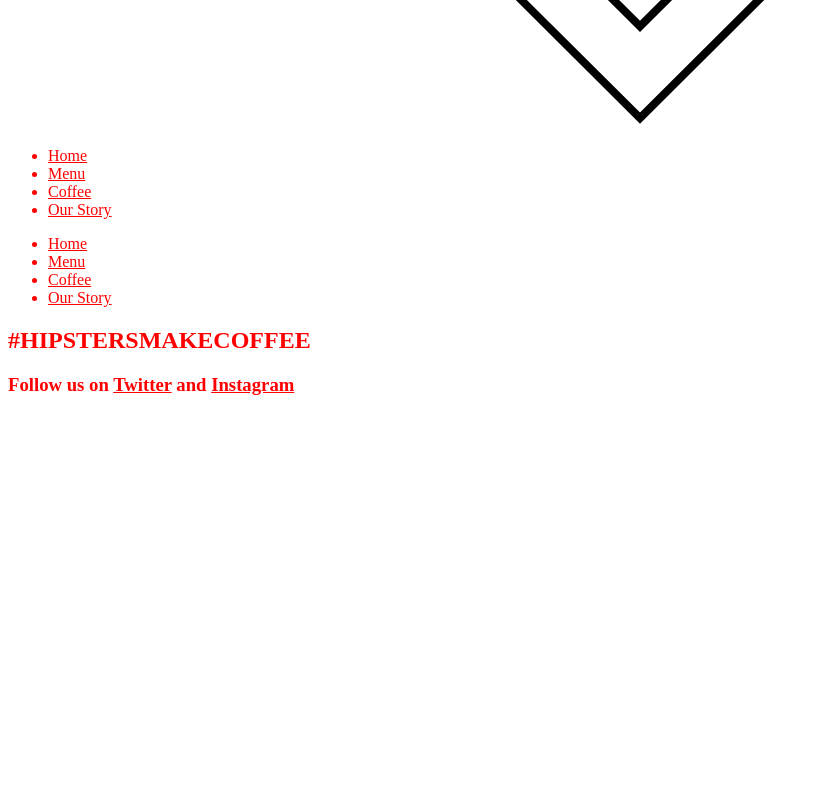
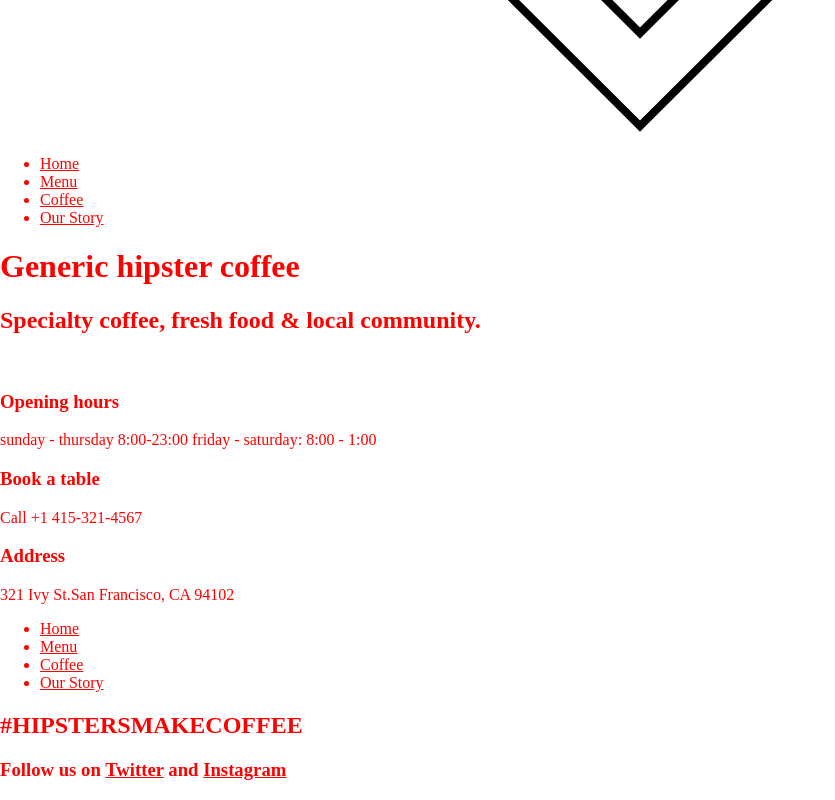
Before and after one commit to LelloFois/generic-hipster-coffee, a website: page src/index.html in a window 1280 px wide. Shown: the part 1145-1945 px from the top of the page, without its empty margins (0-835 px from the left). Before the commit the page ends 1560 px from the top, so only its background shows below. Drawn offline with nearby package versions, Linux system fonts and the light colour scheme; files that its build step writes are made by us from their sources.

Commit message:
idex html complete and variable fonts, colors added

```diff
--- a/src/index.html
+++ b/src/index.html
@@ -1,11 +1,14 @@
 <!DOCTYPE html>
 <html lang="en">
-
 	<head>
 		<meta charset="UTF-8" />
 		<meta http-equiv="X-UA-Compatible" content="IE=edge" />
 		<meta name="viewport" content="width=device-width, initial-scale=1.0" />
-    <link rel="stylesheet" href="css/index.css">
+		<link rel="stylesheet" href="css/index.css" />
+		<link
+			href="https://fonts.googleapis.com/css2?family=Roboto+Condensed:ital,wght@0,300;0,700;1,300;1,700&display=swap"
+			rel="stylesheet"
+		/>
 		<title>Generic Hipster Coffee</title>
 	</head>
 
@@ -20,6 +23,32 @@
 			</ul>
 		</header>
 
+		<main class="main-container">
+			<h1 class="main-container__h1">Generic hipster coffee</h1>
+			<h2 class="main-container__h2">Specialty coffee, fresh food & local community.</h2>
+
+			<div class="main-info">
+				<img src="" alt="" class="main-info__img" />
+				<div class="main-info-cards">
+					<div class="main-info_card">
+						<h3 class="main-info-card__h3">Opening hours</h3>
+						<p class="main-info-card__p">
+							sunday - thursday 8:00-23:00 <span>friday - saturday: 8:00 - 1:00</span>
+						</p>
+					</div>
+					<div class="main-info_card">
+						<h3 class="main-info-card__h3">Book a table</h3>
+						<p class="main-info-card__p">Call +1 415-321-4567</p>
+					</div>
+					<div class="main-info_card">
+						<h3 class="main-info-card__h3">Address</h3>
+						<p class="main-info-card__p">321 Ivy <span> St.San Francisco, CA 94102</span></p>
+					</div>
+				</div>
+				<div class="main-info-map"></div>
+			</div>
+		</main>
+
 		<footer class="footer">
 			<ul>
 				<li><a href="index.html">Home</a></li>
@@ -31,5 +60,4 @@
 			<h3>Follow us on <a href="#">Twitter</a> and <a href="#">Instagram</a></h3>
 		</footer>
 	</body>
-
 </html>
--- a/src/scss/_variables.scss
+++ b/src/scss/_variables.scss
@@ -0,0 +1,16 @@
+$font: 'Roboto Condensed', sans-serif;
+
+//light gray
+$primary-gray: #f8f9fa;
+
+//dark gray
+$secondary-gray: #d2d3d4;
+
+//font gray
+$tertiary-gray: #ced4da;
+
+//dark blue
+$primary-blue: #d2d3d4;
+
+//font blue
+$secondary-blue: #0099ff;
--- a/src/scss/index.scss
+++ b/src/scss/index.scss
@@ -5,3 +5,16 @@
 @import 'footer';
 @import 'header';
 @import 'our-story';
+
+html {
+    box-sizing: border-box;
+}
+*,
+*:before,
+*:after {
+    box-sizing: inherit;
+}
+
+body {
+    margin: 0;
+}
```
Lines whose indentation alone changed are shown as unchanged.
